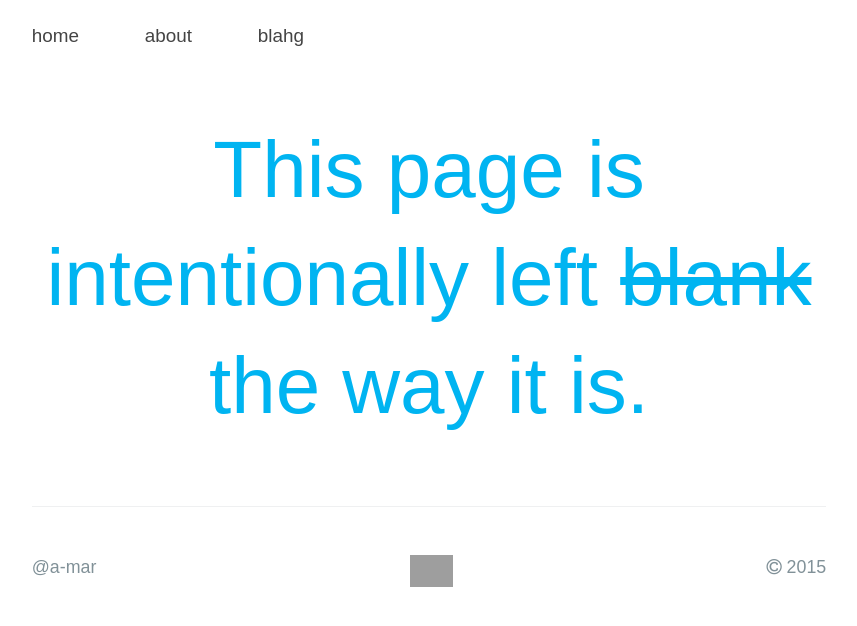
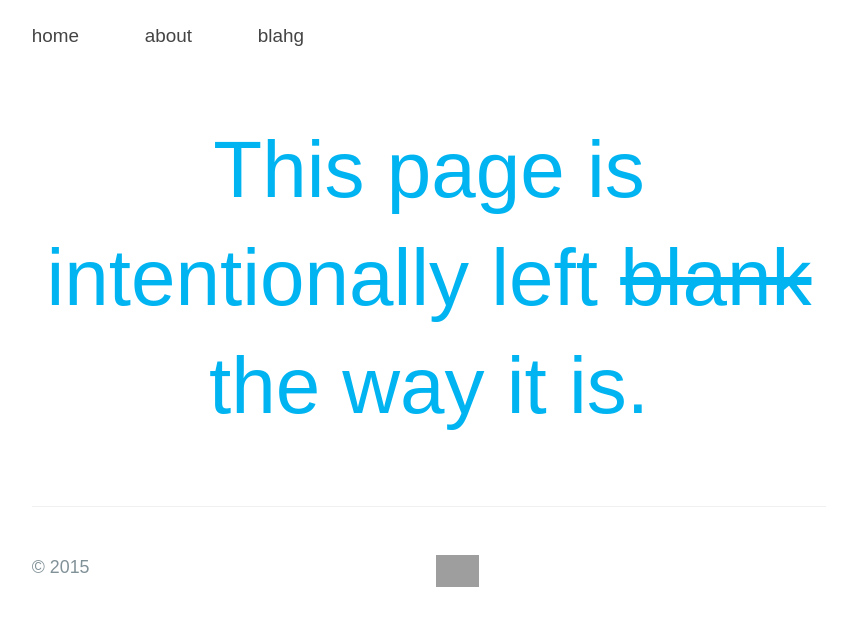
Before and after one commit to a-mar/a-mar.github.io, a Jekyll site: the page built from index.html, in a window 1280 px wide. Shown: the top 626 px of the page, without its empty margins (211-1068 px from the left). Built offline with Jekyll 4.4.1, drawn with Linux system fonts in a browser that asks for light colours; nearby versions of some CDN libraries; some web fonts are replaced; Markdown is read by kramdown in place of the engine named in the settings; grey boxes are pictures that could not be loaded.

Commit message:
Update footer.html

```diff
--- a/_includes/footer.html
+++ b/_includes/footer.html
@@ -1,5 +1,4 @@
 <footer class="site-footer">
-    <span class="site-footer-other"><i class="fa fa-copyright"></i> 2015</span>
-    <span class="site-footer-credits">@a-mar</span>
+    <span class="site-footer-credits">&copy; 2015</span>
     <span class="site-footer-owner"><a href="/"><img class="displayed" alt="Home" src="https://raw.githubusercontent.com/a-mar/shiz/master/meh/aar.png" width="43"></a></span>
 </footer>
```
